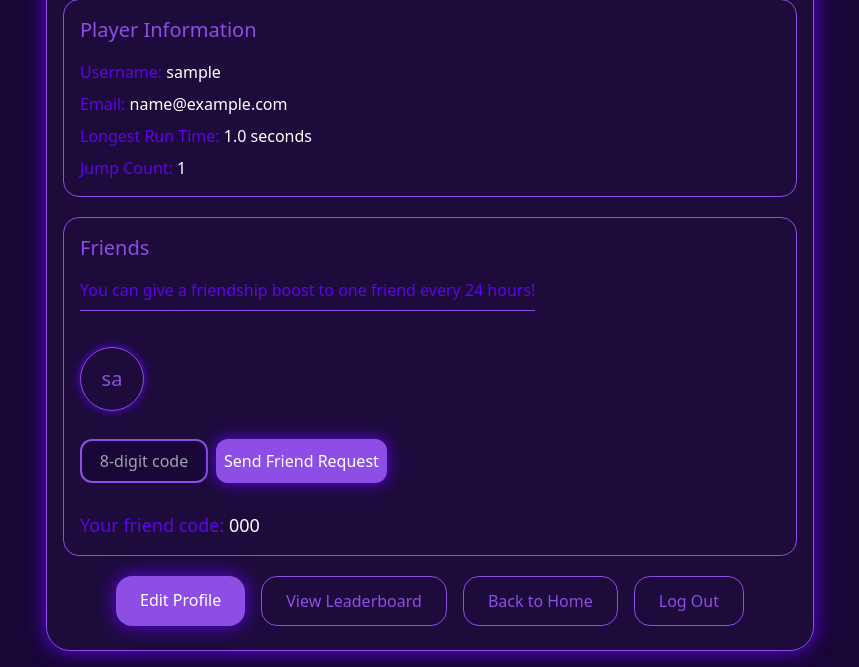
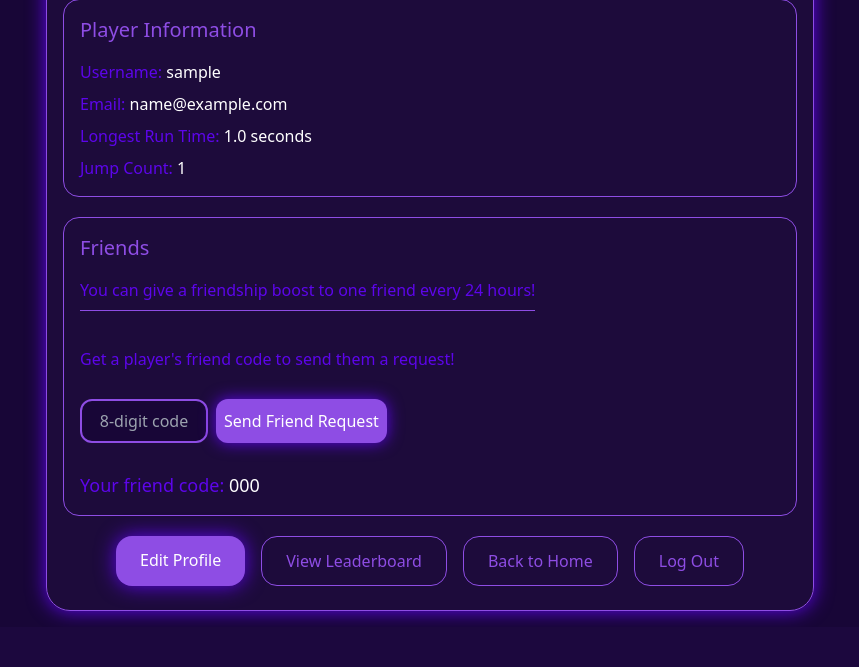
Before and after one commit to Games4Doritos/CITS3403-Project, a Flask app: page /profile in a window 1280 px wide. Shown: the part 496-1163 px from the top of the page, without its empty margins (210-1069 px from the left). After the commit the page ends 1118 px from the top, so only its background shows below. Run offline with Flask 3, Linux system fonts and the light colour scheme; a user stored in the database is signed in; tables that the repository leaves empty hold one stand-in row (values such as "Sample post"); some libraries are stand-ins or nearby versions.

Commit message:
Accounted for pending friendships
- Added an alternative option for the 'gift bonus' and 'remove friend' options for when a friend request is pending for the receiving user ('accept'/'reject'). These are implemented into the values of the two buttons, now having shared values of 'gift/accept' and 'remove/reject'
- Added lots of logic to account for the now 4 different friend actions excluding friend request. This includes full funtionality for accepting and rejecting friend requests, as well as removing friends (bonus gifting is for another issue)
- Refactored code on user.py to now process if a friendship is pending or not, including not displaying pending friends that you sent the request to
- Refactored profile.html a bit, as well as adding a conditional to add a pending marker to a friend if they're pending
- Added code in friends.js to change the names of the two friend action buttons depending on the pending status

```diff
--- a/app/routes/user.py
+++ b/app/routes/user.py
@@ -108,31 +108,56 @@ def profile():
                     flash("Friend code invalid.")
                     return redirect(url_for("user.profile"))
 
-            elif formType == "gift":
+            elif formType == "gift/accept":
 
                 if friendActionForm.validate_on_submit():
-                    print(friendActionForm.friendEmail.data)
-                    #to do for future issue
-                    flash('Bonus Gifted!')
-                    return redirect(url_for("user.profile"))
+                    friendEmail = friendActionForm.friendEmail.data
+                    friend = Account.query.filter_by(email=friendEmail).first()
+                    friendship = Friendship.query.filter(db.or_(db.and_(Friendship.friendID1 == current_user.id, Friendship.friendID2 == friend.id),
+                                                                db.and_(Friendship.friendID2 == current_user.id, Friendship.friendID1 == friend.id))).first()
+                    if friendship.pending:
+                        if current_user.id == friendship.friendID2:
+                            # successfully make the friendship accepted (not pending)
+                            friendship.pending = False
+                            db.session.commit()
+
+                            flash('Friend Request Accepted!')
+                            return redirect(url_for("user.profile"))
+                        else:
+                            flash("You can't accept your own request!")
+                            return redirect(url_for("user.profile"))
+
+                    else:
+                        #to do for future issue
+                        flash('Bonus Gifted!')
+                        return redirect(url_for("user.profile"))
 
                 else:
                     flash('That friend already has their daily bonus.')
                     return redirect(url_for("user.profile"))
 
-            elif formType == "remove":
+            elif formType == "remove/reject":
                 if friendActionForm.validate_on_submit():
                     friendEmail = friendActionForm.friendEmail.data
                     friend = Account.query.filter_by(email=friendEmail).first()
-
-                    friendship = Friendship.query.filter(db.or_(Friendship.friendID1 == current_user.id and Friendship.friendID2 == friend.id,
-                                                                Friendship.friendID2 == current_user.id and Friendship.friendID1 == friend.id)).first()
-                    db.session.delete(friendship)
-                    db.session.commit()
-                    flash('Friend Removed.')
-                    return redirect(url_for("user.profile"))
+                    friendship = Friendship.query.filter(db.or_(db.and_(Friendship.friendID1 == current_user.id, Friendship.friendID2 == friend.id),
+                                                                db.and_(Friendship.friendID2 == current_user.id, Friendship.friendID1 == friend.id))).first()
+                    if friendship.pending:
+                        if current_user.id == friendship.friendID2:
+                            db.session.delete(friendship)
+                            db.session.commit()
+                            flash('Friend Request Rejected.')
+                            return redirect(url_for("user.profile"))
+                        else:
+                            flash("You can't reject your own request!")
+                            return redirect(url_for("user.profile"))
+                    else:
+                        db.session.delete(friendship)
+                        db.session.commit()
+                        flash('Friend Removed.')
+                        return redirect(url_for("user.profile"))
                 else:
-                    flash('Failed to remove friend')
+                    flash('Invalid request to remove/ friend.')
                     return redirect(url_for("user.profile"))
             else:
                 flash('Invalid Action.')
@@ -142,12 +167,21 @@ def profile():
     friends = Friendship.query.filter(db.or_(Friendship.friendID1==current_user.id, Friendship.friendID2 == current_user.id)).all()
     friendAccounts = []
     for i in friends:
-        if i.friendID1 == current_user.id:
-            iAccount = Account.query.filter_by(id=i.friendID2).first()
-            friendAccounts.append({'email': iAccount.email, 'username':iAccount.profile.username})
+        iAccount = None
+        if i.pending:
+            if i.friendID1 == current_user.id:
+                # don't show a pending request that you sent
+                continue
+            else:
+                iAccount = Account.query.filter_by(id=i.friendID1).first()
+                friendAccounts.append({'email': iAccount.email, 'username':iAccount.profile.username, 'pending':True})
         else:
-            iAccount = Account.query.filter_by(id=i.friendID1).first()
-            friendAccounts.append({'email': iAccount.email, 'username':iAccount.profile.username})
+            if i.friendID1 == current_user.id:
+                iAccount = Account.query.filter_by(id=i.friendID2).first()
+            else:
+                iAccount = Account.query.filter_by(id=i.friendID1).first()
+            friendAccounts.append({'email': iAccount.email, 'username':iAccount.profile.username, 'pending':False})
+
     print(friendAccounts)
 
     # New logged-in users must create profile first
--- a/app/static/friends.js
+++ b/app/static/friends.js
@@ -20,10 +20,22 @@ function selectFriend(email){
         info.children[0].textContent = friends[curFriend].email;
     }
 
-    info.style.display = "flex";
-
     const friendActionForm = document.getElementById('friendActionForm');
     friendActionForm.friendEmail.value = friends[curFriend].email;
 
+    if (friends[curFriend].pending){
+        friendActionForm.children[2].children[0].textContent = "Accept Friend";
+        friendActionForm.children[3].children[0].textContent = "Reject Friend";
+    }
+    else{
+        friendActionForm.children[2].children[0].textContent = "Gift Bonus";
+        friendActionForm.children[3].children[0].textContent = "Remove Friend";
+    }
+
+    info.style.display = "block";
+
+
+
+
 
 }
--- a/app/templates/profile.html
+++ b/app/templates/profile.html
@@ -128,8 +128,8 @@
                 <p class="text-[var(--secondary)] w-fit border-b border-[var(--primary)] pb-2 mb-4">
                     You can give a friendship boost to one friend every 24 hours!
                 </p>
-                <div class="gap-2 flex-wrap hidden" id="friendInfo">
-                    <div class="border border-[var(--primary)] p-2 rounded-xl my-2 mr-5 shadow-[0_0_1rem_var(--secondary)] text-[var(--primary)]">
+                <div class="hidden rounded-2xl border-[var(--primary)] shadow-[0_0_1rem_var(--primary)] border w-fit p-5" id="friendInfo">
+                    <div class="border-b border-[var(--primary)] p-2 my-2 mr-5 text-[var(--secondary)] text-center text-xl w-full">
                         Username
                     </div>
                     <form method="POST" id="friendActionForm" class="gap-2 flex-wrap flex">
@@ -138,7 +138,7 @@
                         <button
                             type="submit"
                             name="action"
-                            value="gift"
+                            value="gift/accept"
                         >
                             <div class="rounded-2xl bg-[var(--primary)] p-2 my-2 w-fit shadow-[0_0_1rem_var(--secondary)] hover:scale-105">
                                 Gift Bonus
@@ -147,7 +147,7 @@
                         <button
                             type="submit"
                             name="action"
-                            value="remove"
+                            value="remove/reject"
                         >
                             <div class="rounded-2xl bg-[var(--background)] p-2 my-2 w-fit border-[var(--primary)] border text-[var(--primary)] hover:scale-105">
                                 Remove Friend
@@ -159,24 +159,30 @@
                 <div class="flex py-5 flex-wrap gap-2">
                     {% if friendAccounts%}
                         {% for friend in friendAccounts %}
-                            <button onclick="selectFriend('{{friend['email']}}')" >
+                            <button onclick="selectFriend('{{friend['email']}}')" class="hover:scale-105">
                                 <div
-                                    class="group relative rounded-[50%] border border-[var(--primary)] shadow-[0_0_0.5rem_var(--secondary)]
-                                        p-2 w-16 h-16 text-xl flex items-center justify-center text-[var(--primary)] hover:scale-105"
+                                    class="relative rounded-[50%] border w-16 h-16 text-xl flex items-center justify-center
+                                        text-[var(--primary)] border-[var(--primary)] shadow-[0_0_0.5rem_var(--secondary)]"
                                 >
-                                    {% if friend["username"] %}
-                                        {{friend["username"][:2]}}
+                                    {% if friend['username'] %}
+                                        {{friend['username'][:2]}}
                                     {% else %}
-
-                                        {{friend["email"][:2]}}
+                                        {{friend['email'][:2]}}
                                     {% endif %}
                                 </div>
+                                {% if friend['pending'] %}
+                                    <div class="relative left-[60%] bottom-[120%]">
+                                        <div class="absolute rounded-[50%] bg-red-500 p-4 flex items-center justify-center">
+                                            <div class="p-1.5 bg-white rounded-[50%] absolute"></div>
+                                        </div>
+                                    </div>
+                                {% endif %}
                             </button>
                         {% endfor %}
 
                     {% else %}
                         <p class="text-[var(--secondary)]">
-                            You don't have any friends right now, get a player's friend code to send them a request!
+                            Get a player's friend code to send them a request!
                         </p>
 
                     {% endif %}
```
